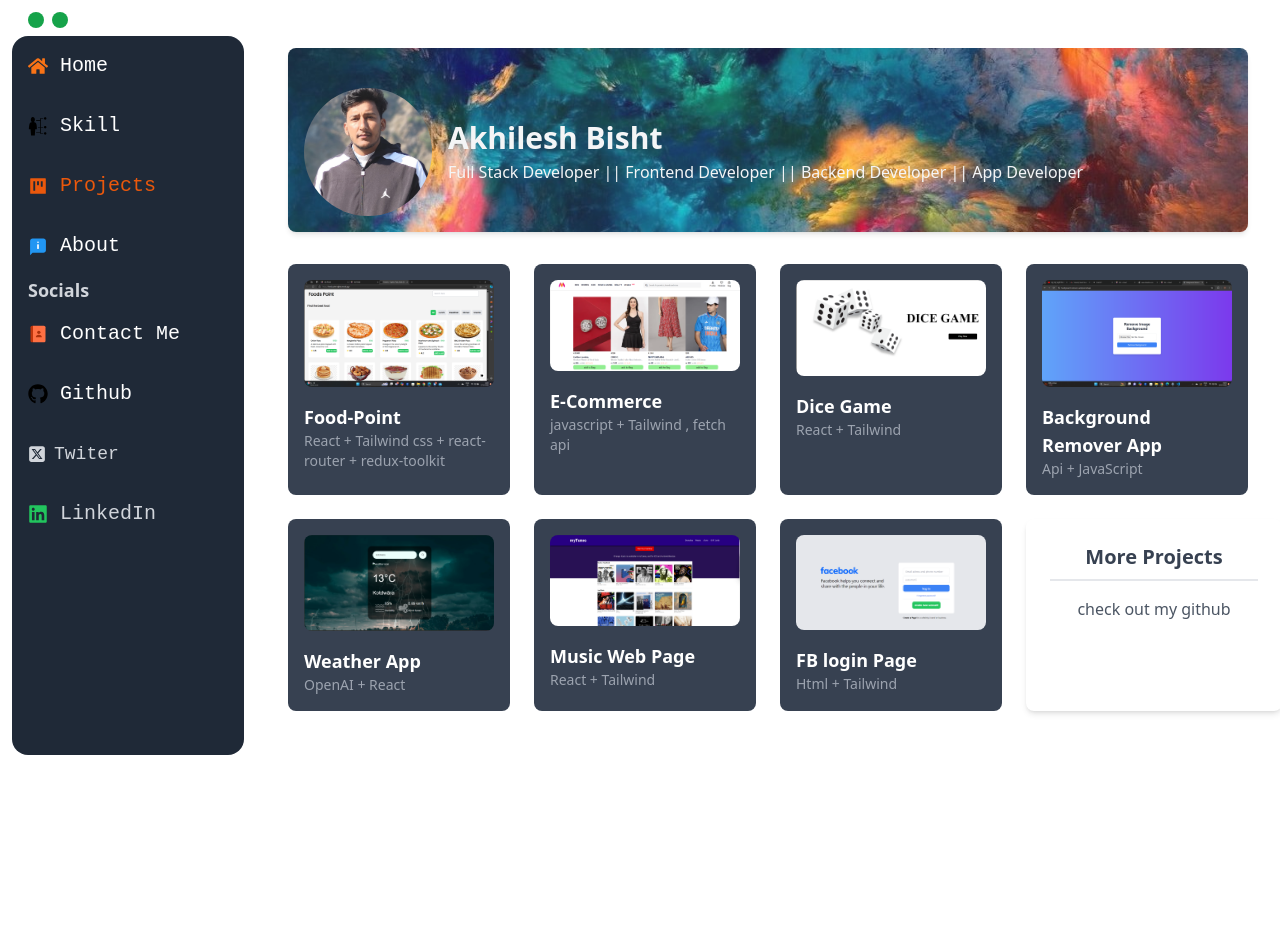
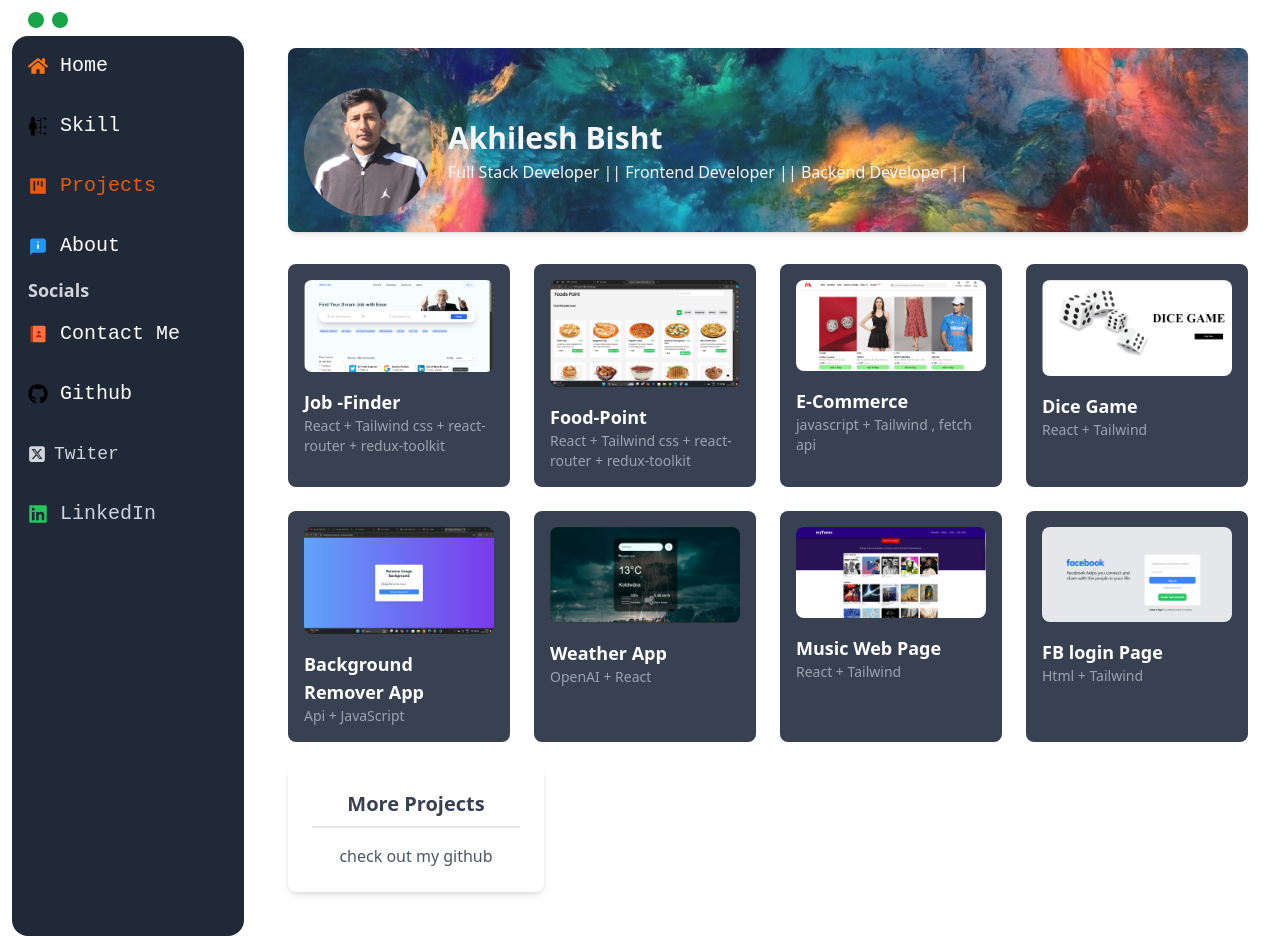
Before and after one commit to akhilesh-bisht/Portfolio-, a React (Vite) app: page /project in a window 1280 px wide. Before the commit the page ends 800 px from the top, so only its background shows below. Built offline with nearby package versions, Linux system fonts and the light colour scheme.

Commit message:
skill added

```diff
--- a/src/components/Experience.jsx
+++ b/src/components/Experience.jsx
@@ -7,7 +7,7 @@ const experiences = [
     duration: "July 2024 - Present",
     description:
       "Worked on building serverless tools using react.js and Mantine UI framework.",
-    skills: ["React.js", "Mantine", "Node.js", "MongoDB", "Express.js"],
+    skills: ["React.js", "Mantine", "Node.js"],
   },
 
   {
--- a/src/components/Profile.jsx
+++ b/src/components/Profile.jsx
@@ -24,7 +24,6 @@ const Profile = () => {
           <h2 className="text-2xl sm:text-3xl font-bold">Akhilesh Bisht</h2>
           <p className="text-sm sm:text-base font-medium mt-1">
             Full Stack Developer || Frontend Developer || Backend Developer ||
-            App Developer
           </p>
         </div>
 
--- a/src/components/Projects.jsx
+++ b/src/components/Projects.jsx
@@ -7,9 +7,16 @@ import music from "../assets/music.png";
 import dice from "../assets/dice.png";
 import BgRemover from "../assets/bgRemover.png";
 import foodPoint from "../assets/food-point.png";
+import job from "../assets/job-Finder.png";
 import { Link } from "react-router-dom";
 
 const projects = [
+  {
+    title: "Job -Finder",
+    description: "React + Tailwind css + react-router + redux-toolkit",
+    image: job,
+    href: "https://job-finder-kohl.vercel.app/find-jobs",
+  },
   {
     title: "Food-Point",
     description: "React + Tailwind css + react-router + redux-toolkit",
--- a/src/components/Skill.jsx
+++ b/src/components/Skill.jsx
@@ -29,8 +29,8 @@ function Skill() {
             bootstrap,
             nodejs,
             express,
-            mongo,
-            graphql,
+            // mongo,
+            // graphql,
             restApi,
           ].map((src, index) => (
             <img
```
Also changed, not shown: src/assets/job-Finder.png (added).
